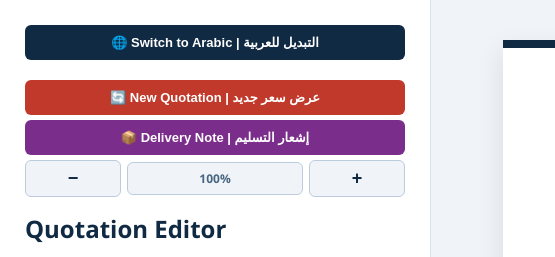
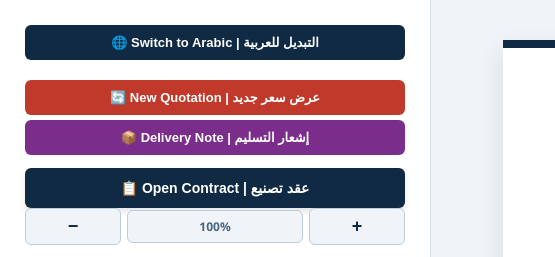
Before and after one commit to wajuayaan-ui/Raha, an Electron app: page index.html in a window 1400 px wide. Shown: the top 257 px of the page, 0-555 px from the left. Drawn offline with Linux system fonts and the light colour scheme; no server answers.

Commit message:
move contract button below delivery note

```diff
--- a/index.html
+++ b/index.html
@@ -46,6 +46,8 @@
 
         .add-btn { background: #486581; color: white; padding: 12px; border: none; border-radius: 6px; cursor: pointer; width: 100%; font-weight: bold; margin-top: 10px; font-size: 14px; }
         .save-pdf-btn { background: var(--success); color: white; padding: 15px; border: none; border-radius: 6px; cursor: pointer; width: 100%; font-size: 16px; margin-top: 20px; font-weight: bold; box-shadow: 0 4px 6px rgba(0,0,0,0.1); }
+        .contract-btn { background: #102a43; color: white; padding: 12px; border: none; border-radius: 6px; cursor: pointer; width: 100%; font-size: 14px; margin-top: 8px; font-weight: bold; box-shadow: 0 4px 6px rgba(0,0,0,0.1); }
+        .contract-btn:hover { background: #1e3a5c; }
 
         /* QUOTATION SHEET */
         #page-wrap { margin-left: 400px; padding: 40px; display: flex; justify-content: center; }
@@ -196,6 +198,7 @@
     <button class="lang-btn" id="lang-toggle-btn" onclick="toggleLang()">🌐 Switch to Arabic | التبديل للعربية</button>
     <button class="lang-btn" id="refresh-btn" onclick="refreshForm()" style="background:#c0392b;margin-bottom:5px;">🔄 New Quotation | عرض سعر جديد</button>
     <button class="lang-btn" id="dn-btn" onclick="toggleDeliveryNote()" style="background:#7b2d8b;margin-bottom:5px;">📦 Delivery Note | إشعار التسليم</button>
+    <button class="contract-btn" onclick="openContract()">📋 Open Contract | عقد تصنيع</button>
     <div style="display:flex;align-items:center;gap:6px;margin-bottom:15px;">
         <button onclick="zoomOut()" style="flex:1;padding:7px;background:#f0f4f8;border:1px solid #bcccdc;border-radius:6px;font-size:18px;font-weight:bold;cursor:pointer;color:#102a43;">−</button>
         <span id="zoom-display" style="flex:2;text-align:center;font-size:12px;font-weight:700;color:#486581;background:#f0f4f8;padding:7px;border-radius:6px;border:1px solid #bcccdc;">100%</span>
@@ -993,6 +996,11 @@ Click below to restart and apply the update.`;
         };
     })();
 
+    // ── OPEN CONTRACT WINDOW ──
+    function openContract() {
+        ipcRenderer.invoke('open-contract').catch(() => {});
+    }
+
     loadLogo();
     setTodayDate();
     addRow();
```
